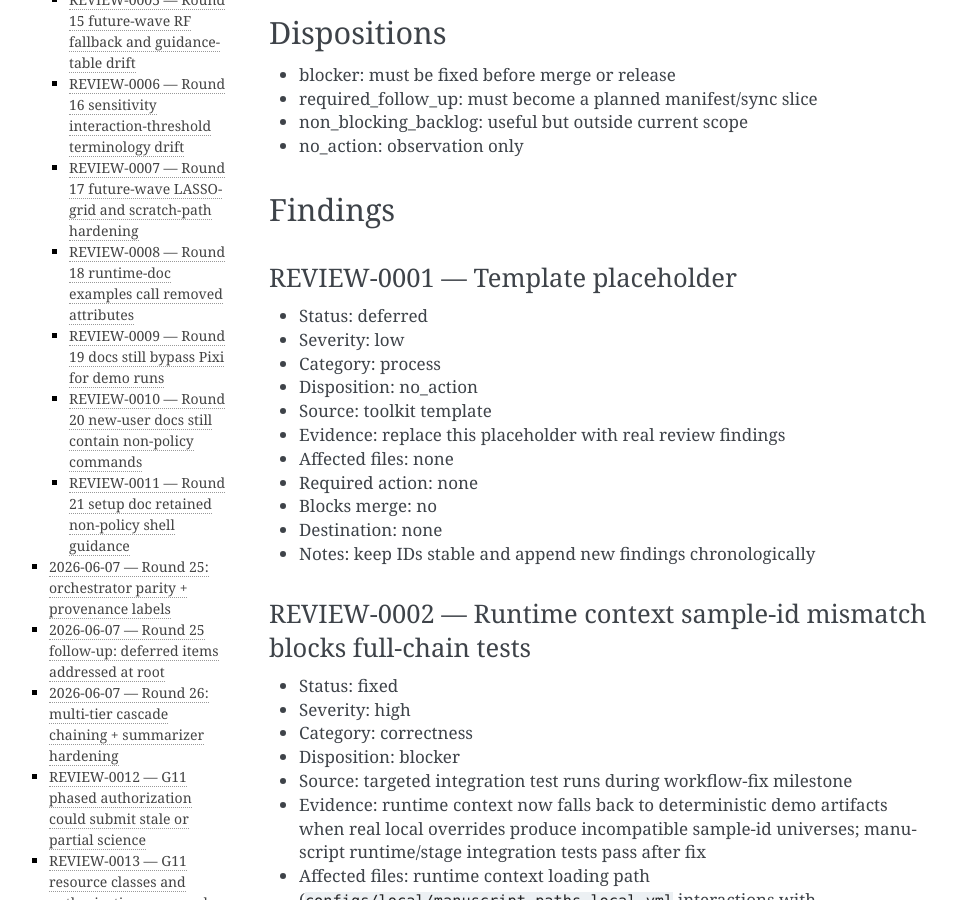
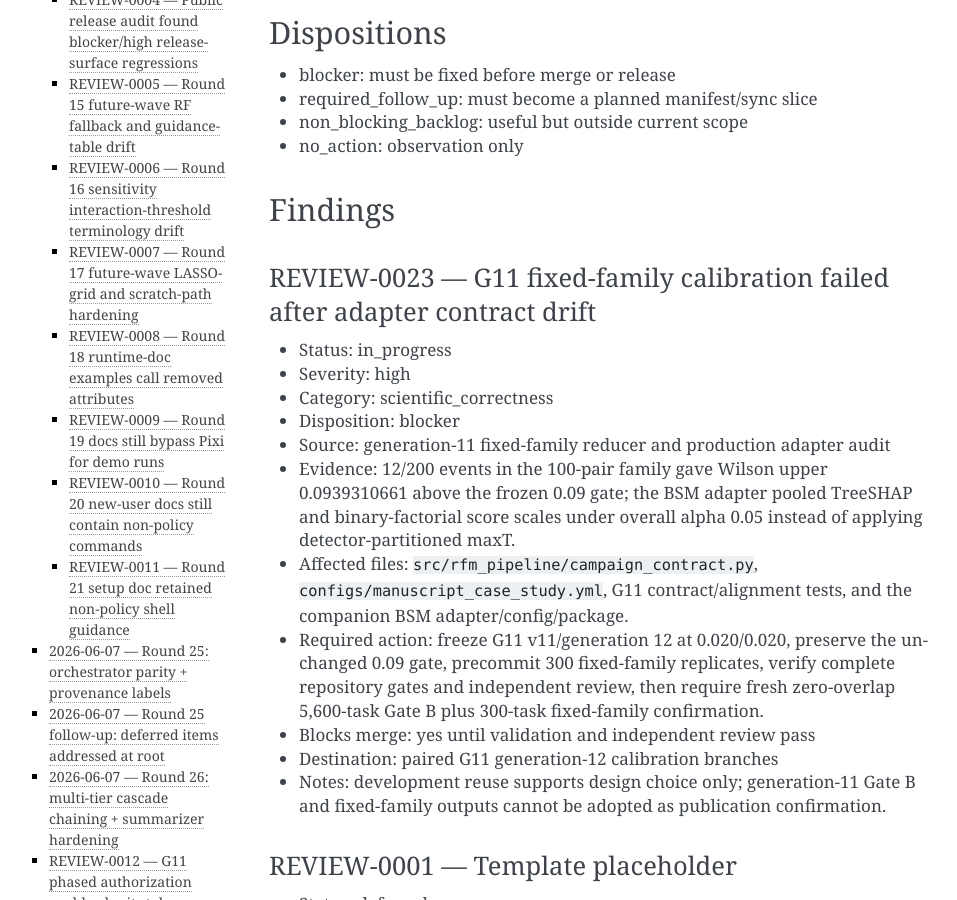
Before and after one commit to NatLabRockies/rfm-pipeline, a Sphinx documentation site: the page built from docs/review_register.md, in a window 1280 px wide and 900 px high, scrolled down 483 px. Shown: the whole window, without its empty margins (151-1108 px from the left). Built offline with Sphinx 7.4.7, drawn with Linux system fonts in a browser that asks for light colours; some of the changed text lies outside the part shown.

Commit message:
fix(g11): amend calibration contract
Generation 11 crossed the frozen fixed-family Wilson gate. Freeze the prospective detector allocations at 0.020/0.020 and require fresh generation-12 confirmation.

```diff
--- a/docs/review_register.md
+++ b/docs/review_register.md
@@ -22,6 +22,29 @@
 - no_action: observation only
 
 ## Findings
+
+### REVIEW-0023 — G11 fixed-family calibration failed after adapter contract drift
+
+- Status: in_progress
+- Severity: high
+- Category: scientific_correctness
+- Disposition: blocker
+- Source: generation-11 fixed-family reducer and production adapter audit
+- Evidence: 12/200 events in the 100-pair family gave Wilson upper
+  0.0939310661 above the frozen 0.09 gate; the BSM adapter pooled TreeSHAP and
+  binary-factorial score scales under overall alpha 0.05 instead of applying
+  detector-partitioned maxT.
+- Affected files: `src/rfm_pipeline/campaign_contract.py`,
+  `configs/manuscript_case_study.yml`, G11 contract/alignment tests, and the
+  companion BSM adapter/config/package.
+- Required action: freeze G11 v11/generation 12 at 0.020/0.020, preserve the
+  unchanged 0.09 gate, precommit 300 fixed-family replicates, verify complete
+  repository gates and independent review, then require fresh zero-overlap
+  5,600-task Gate B plus 300-task fixed-family confirmation.
+- Blocks merge: yes until validation and independent review pass
+- Destination: paired G11 generation-12 calibration branches
+- Notes: development reuse supports design choice only; generation-11 Gate B
+  and fixed-family outputs cannot be adopted as publication confirmation.
 
 ### REVIEW-0001 — Template placeholder
 
```
Also changed, not shown: docs/AGENT_SYNC.md (+19 -0 lines), 3 other files.
